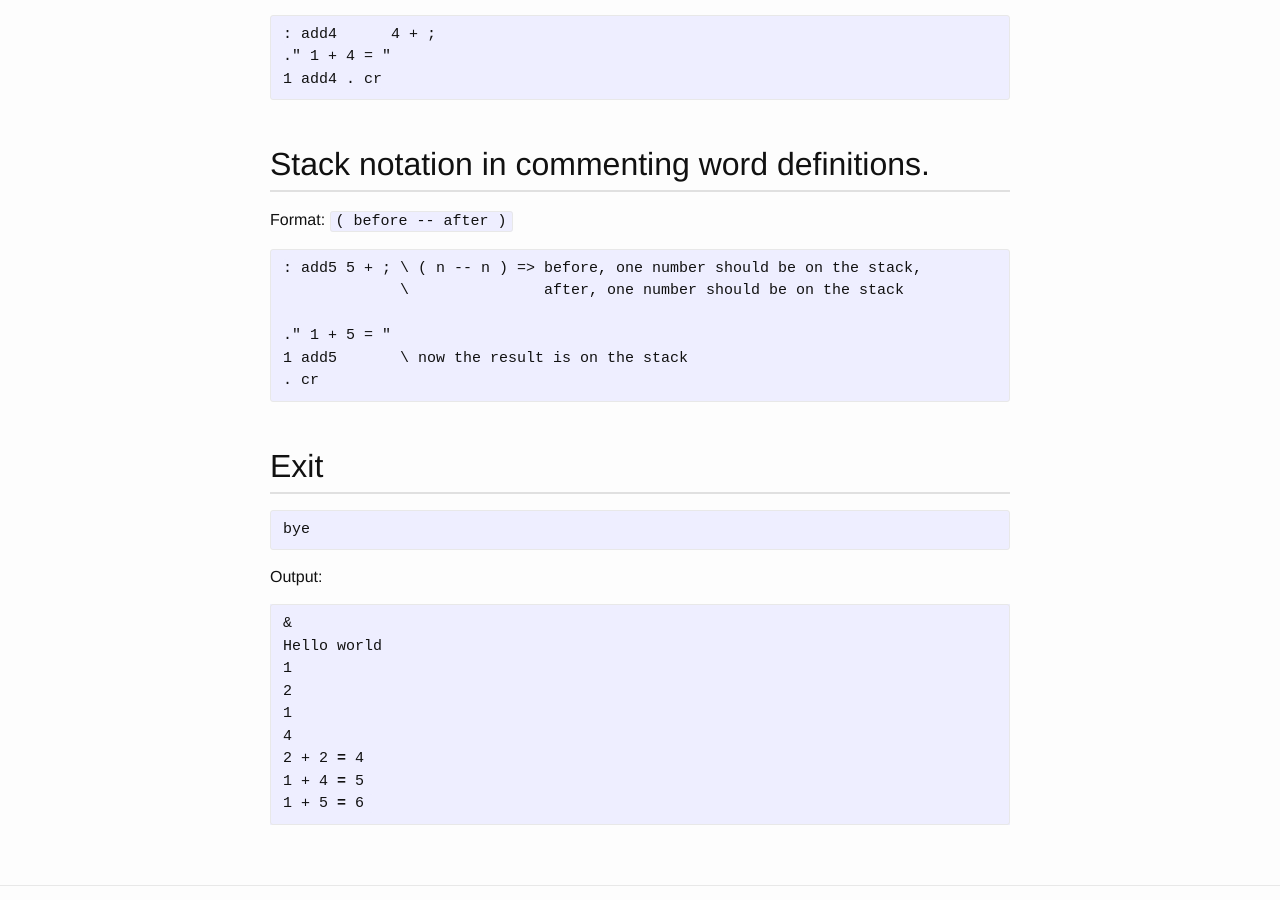
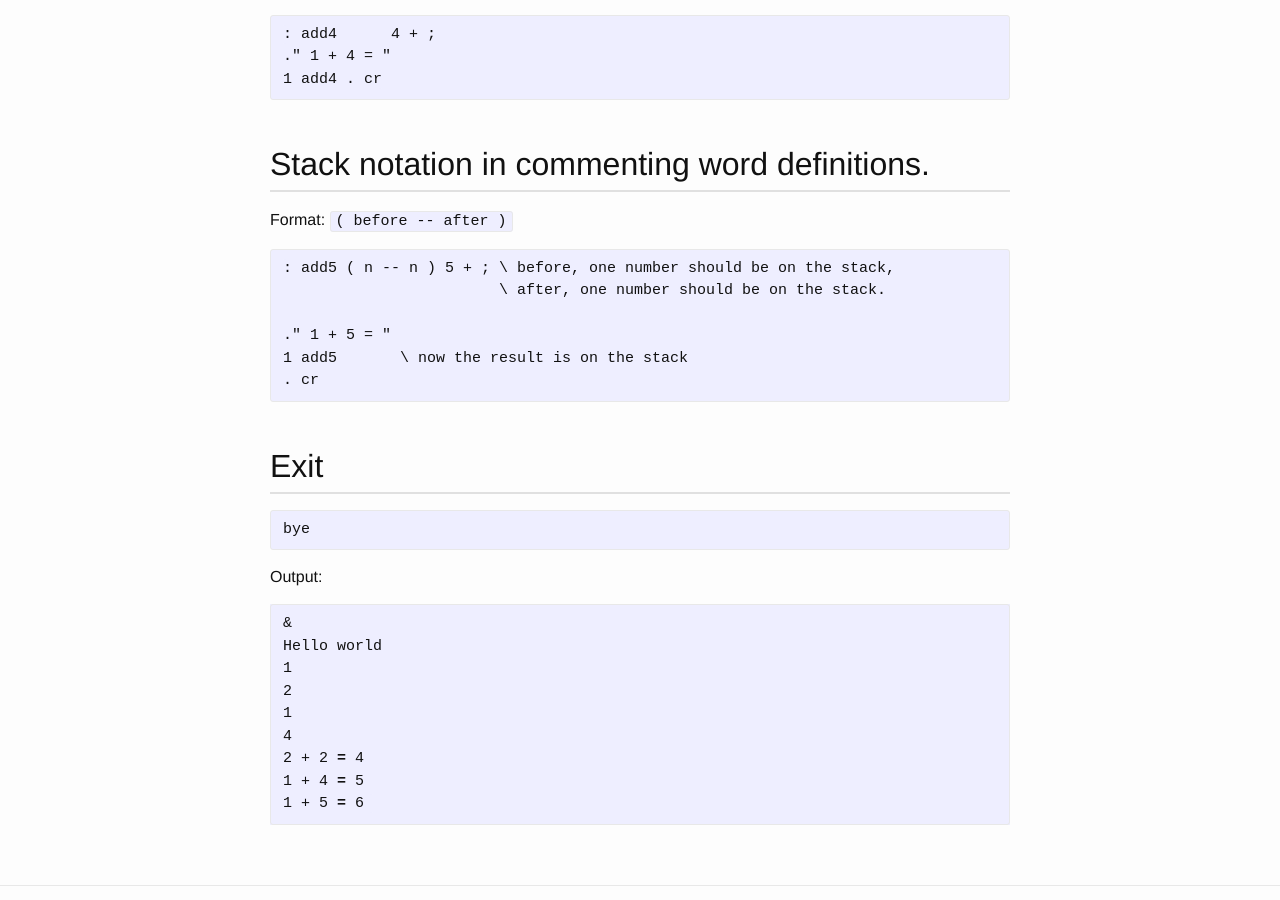
Before and after one commit to bitfragment/plnotes, a Jekyll site: the page built from _forth/basics.md, in a window 1280 px wide and 900 px high, scrolled down 3112 px. Built offline with Jekyll 4.4.1, drawn with Linux system fonts in a browser that asks for light colours.

Commit message:
Hotfix annotation

````diff
--- a/_forth/basics.md
+++ b/_forth/basics.md
@@ -151,8 +151,8 @@ stack, performs addition, and pushes result onto the stack.
 Format: `( before -- after )`
 
 ```forth
-: add5 5 + ; \ ( n -- n ) => before, one number should be on the stack,
-             \               after, one number should be on the stack
+: add5 ( n -- n ) 5 + ; \ before, one number should be on the stack,
+                        \ after, one number should be on the stack.
 
 ." 1 + 5 = "
 1 add5       \ now the result is on the stack
````
